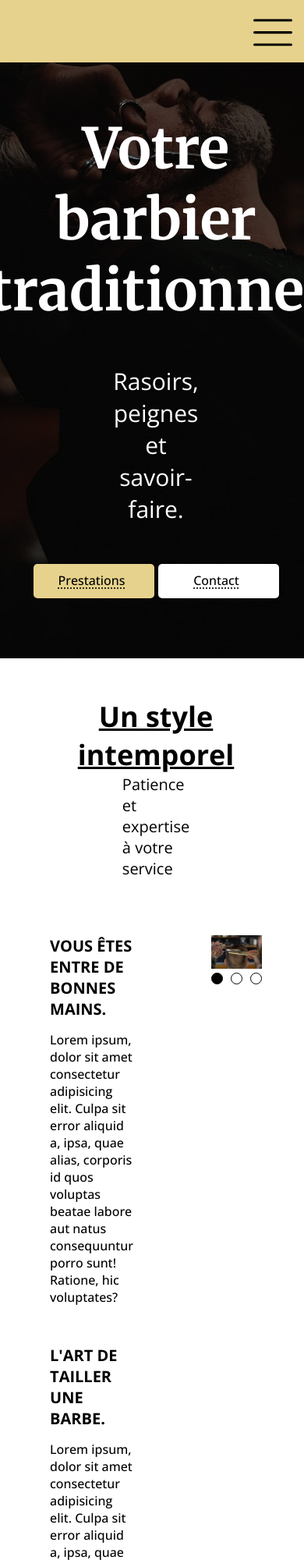
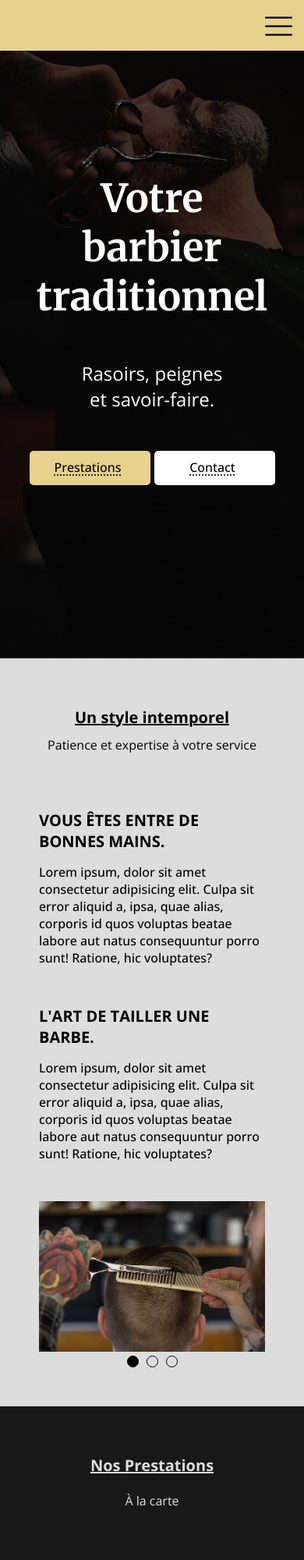
Before and after one commit to Tim-Fromentin/1.barber-solo-ledesignerduweb, a plain HTML site: page index.html in a window 390 px wide. Shown: the top 2000 px of the page at 78% size. Drawn offline with nearby package versions, Linux system fonts and the light colour scheme.

Commit message:
responsive sec value

```diff
--- a/style.css
+++ b/style.css
@@ -44,10 +44,12 @@ section {
   font-family: var(--title-font);
   font-size: var(--fs-72);
 }
+
 .surtitle {
   font-weight: bold;
   font-size: var(--fs-36);
   display: flex;
+  align-items: center;
   text-decoration: underline;
   text-align: center;
 }
@@ -75,7 +77,34 @@ section {
 .link-primary span {
   margin-right: 5px;
 }
+@media screen and (max-width: 1024px) {
+  section {
+    padding: 50px 100px;
+  }
+}
+@media screen and (max-width: 580px) {
+  .title {
+    font-size: var(--fs-50);
+  }
+  section {
+    padding: 50px;
+  }
+  .surtitle {
+    font-size: var(--fs-20);
+  }
+  .subtitle {
+    font-size: var(--fs-16);
+  }
+}
+@media screen and (max-width: 375px) {
+  .title {
+    font-size: var(--fs-42);
+  }
+  section {
+    padding: 50px 20px;
+  }
 
+}
 /* navbar */
 nav {
   background: var(--main-yellow);
@@ -97,8 +126,8 @@ nav {
   margin-right: 40px;
 }
 .btn-hamb {
-  height: 50px;
-  width: 50px;
+  height: 35px;
+  width: 35px;
   background-image: url(./ressources/hamburger.svg);
   background-position: center;
   background-size: contain;
@@ -148,8 +177,10 @@ header {
   display: flex;
   flex-direction: column;
   align-items: center;
+  justify-content: center;
   text-align: center;
 }
+
 header h2 {
   font-weight: lighter;
   font-size: var(--fs-30);
@@ -167,11 +198,23 @@ header .link-primary:nth-child(1) {
   background: var(--main-yellow);
   margin-right: 5px;
 }
+@media screen and (max-width: 900px) {
+  header {
+    padding: 80px 100px;
+  }
+}
+@media screen and (max-width: 480px) {
+  header h2 {
+    font-size: var(--fs-24);
+  }
+}
+
 /* section valeur */
 .sec-value {
   display: flex;
   flex-direction: column;
   align-items: center;
+  background: var(--main-white);
 }
 .title-value {
   display: flex;
@@ -188,6 +231,7 @@ header .link-primary:nth-child(1) {
   margin-top: 72px;
   display: flex;
 }
+
 .container-value {
   width: 50%;
   margin-right: 100px;
@@ -229,6 +273,28 @@ header .link-primary:nth-child(1) {
 .circle-active {
   background: #000;
 }
+
+@media screen and (max-width: 768px) {
+  .sec-value .content {
+    display: flex;
+    flex-direction: column;
+    align-items: center;
+  }
+  .container-value {
+    width: 100%;
+    margin: 0 0 50px 0;
+  }
+  .container-slide {
+    width: 100%;
+  }
+}
+@media screen and (max-width: 320px) {
+  .title-value {
+    font-size: var(--fs-16);
+  }
+}
+
+
 .sec-presta {
   background: var(--main-black);
   color: var(--main-white);
```
Also changed, not shown: index.html (+3 -1 lines).
